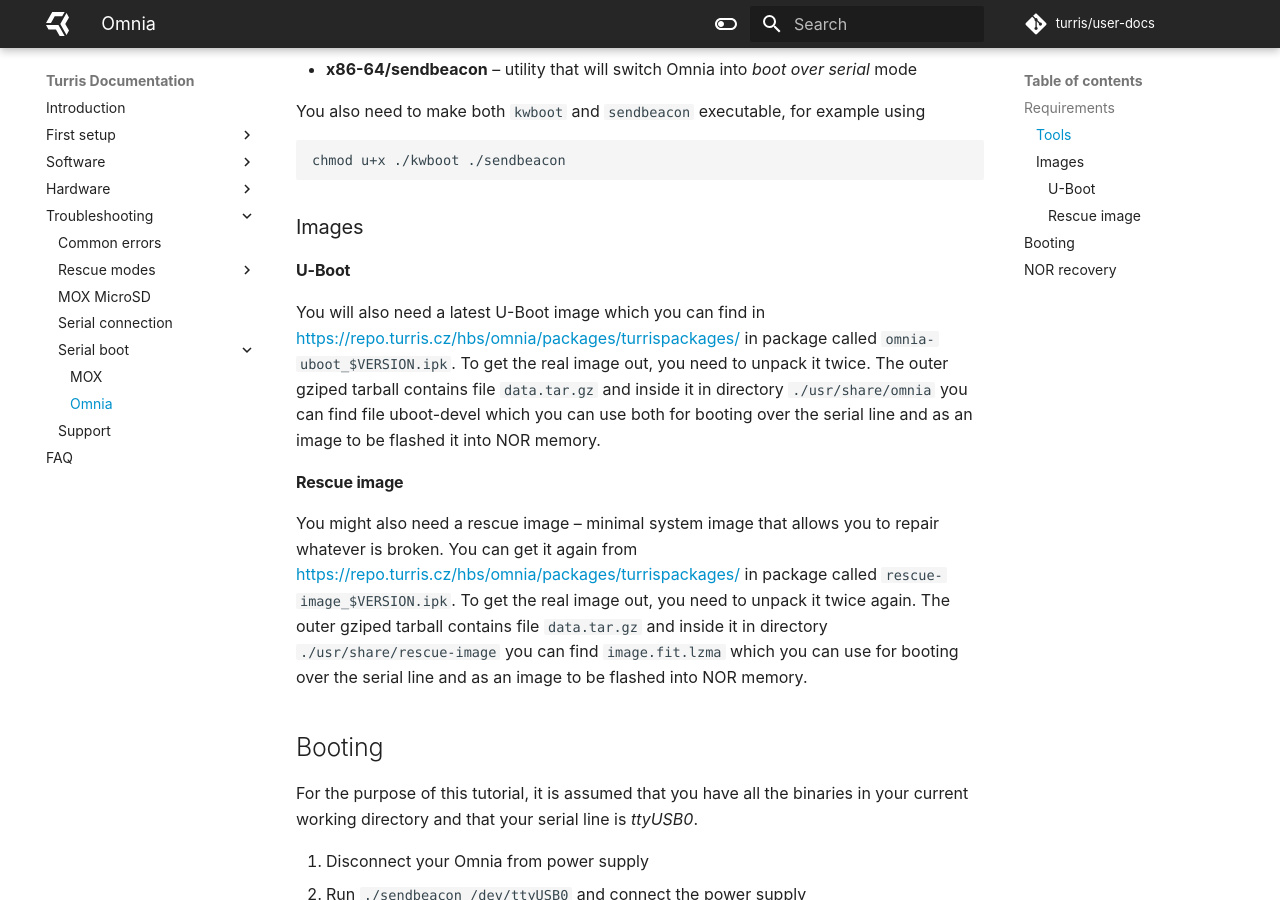
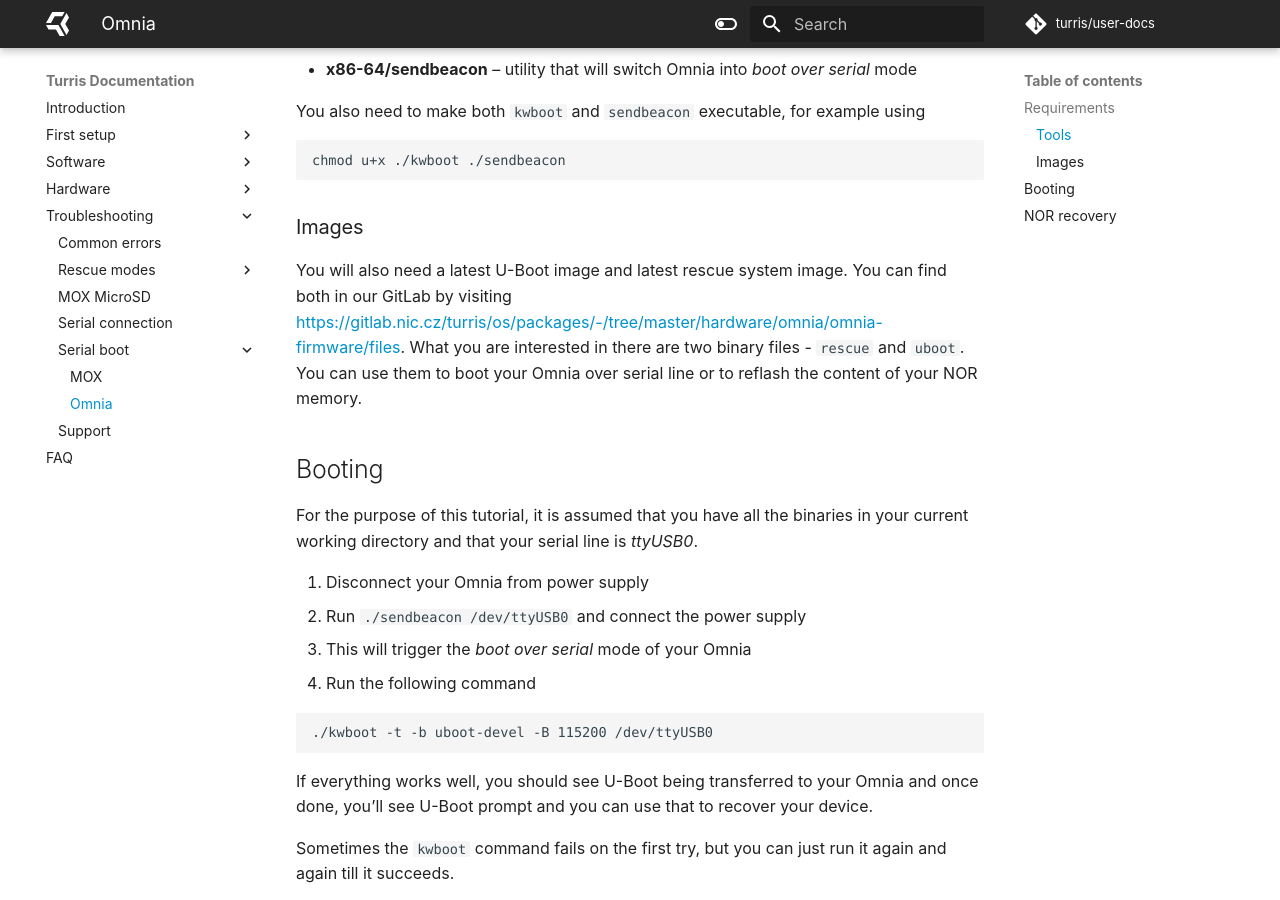
Before and after one commit to turris-cz/user-docs, an MkDocs documentation site: the page built from docs/hw/omnia/serial-boot.md, in a window 1280 px wide and 900 px high, scrolled down 716 px. Built offline with MkDocs 1.6.1 and Material for MkDocs 9.7.7, drawn with Linux system fonts in a browser that asks for light colours.

Commit message:
hw/omnia/serial-boot: Point to the latest stable images

```diff
--- a/docs/hw/omnia/serial-boot.md
+++ b/docs/hw/omnia/serial-boot.md
@@ -38,26 +38,12 @@
 
 ### Images
 
-#### U-Boot
-
-You will also need a latest U-Boot image which you can find in
-<https://repo.turris.cz/hbs/omnia/packages/turrispackages/> in package called
-`omnia-uboot_$VERSION.ipk`. To get the real image out, you need to unpack
-it twice. The outer gziped tarball contains file `data.tar.gz` and inside it in
-directory `./usr/share/omnia` you can find file uboot-devel which you can use
-both for booting over the serial line and as an image to be flashed it into
-NOR memory.
-
-#### Rescue image
-
-You might also need a rescue image – minimal system image that allows you to
-repair whatever is broken. You can get it again from
-<https://repo.turris.cz/hbs/omnia/packages/turrispackages/> in package called
-`rescue-image_$VERSION.ipk`. To get the real image out, you need to unpack
-it twice again. The outer gziped tarball contains file `data.tar.gz` and inside
-it in directory `./usr/share/rescue-image` you can find `image.fit.lzma` which
-you can use for booting over the serial line and as an image to be flashed into
-NOR memory.
+You will also need a latest U-Boot image and latest rescue system image. You
+can find both in our GitLab by visiting
+<https://gitlab.nic.cz/turris/os/packages/-/tree/master/hardware/omnia/omnia-firmware/files>.
+What you are interested in there are two binary files - `rescue` and `uboot`.
+You can use them to boot your Omnia over serial line or to reflash the content
+of your NOR memory.
 
 ## Booting
 
```
